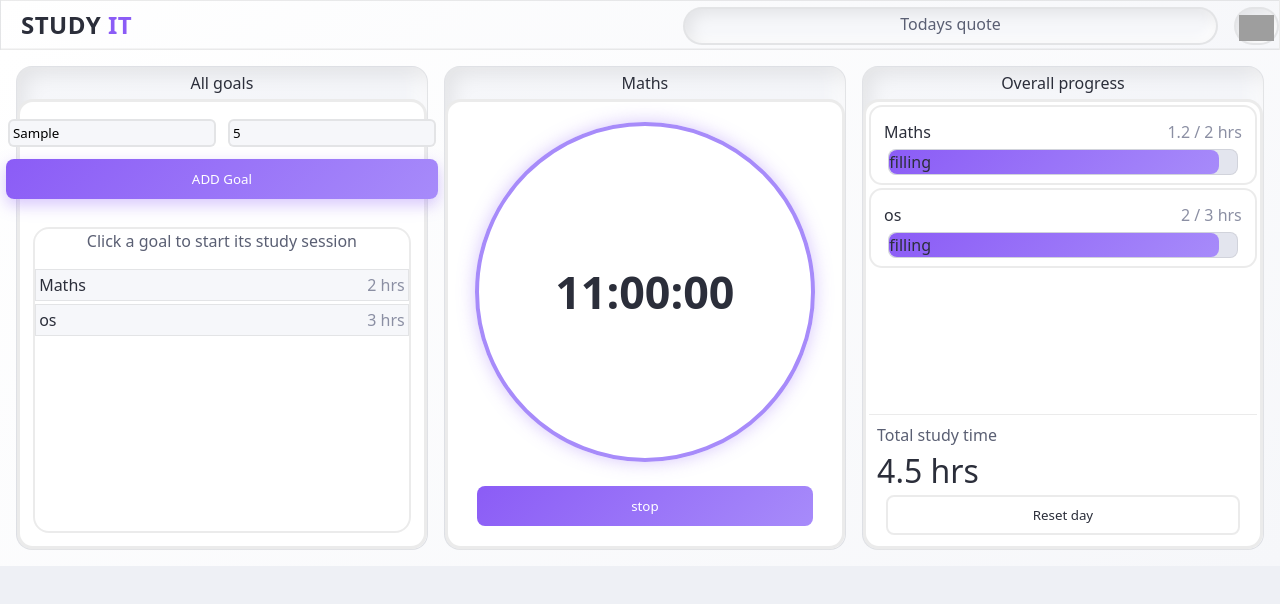
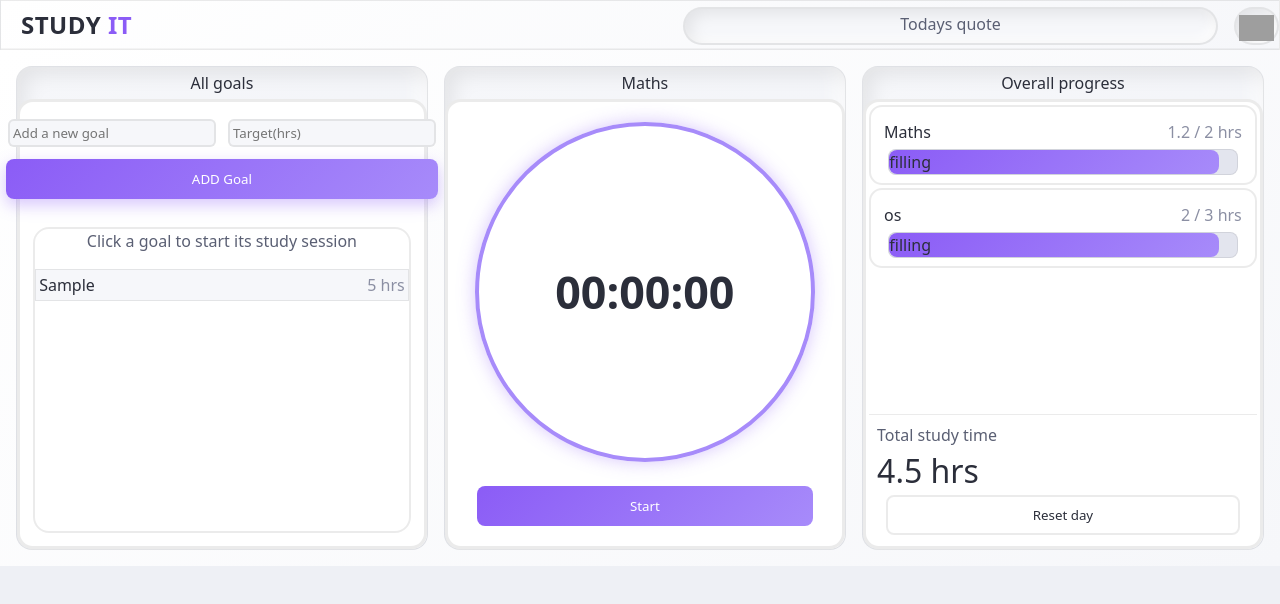
Before and after one commit to Aayushi262005/STUDYIT, a plain HTML site: page index.html in a window 1280 px wide. Both pictures are taken after typing "Sample", "5" into the empty fields and a click on the button "ADD Goal". Drawn offline with Linux system fonts and the light colour scheme; grey boxes are pictures that could not be loaded.

Commit message:
Implement goals list with formatted time and timer setup

```diff
--- a/index.html
+++ b/index.html
@@ -51,9 +51,9 @@
                 <h4 id="timerheading"> Maths</h4>
                 <div class="timercontent">
                     <div class="clock">
-                        <p id="changabletime">11:00:00 </p>
+                        <p id="changabletime">00:00:00 </p>
                     </div>
-                    <button id="stop">stop</button>
+                    <button id="stop">Start</button>
                 </div>
 
             </div>
--- a/script.js
+++ b/script.js
@@ -1 +1,110 @@
-console.log("hello world");
+const goalInput=document.getElementById("newgoal");
+const timeInput = document.getElementById("time");
+const submitBtn=document.querySelector("#submitbtn");
+const goalList = document.querySelector(".goallist ul");
+const goalListItem = document.querySelectorAll(".goallist");
+const timerHeading=document.querySelector("#timerheading");
+const time=document.querySelector("#changabletime");
+
+let goals = [];
+let activeGoalIndex=null;
+let timer=null;
+let seconds=0;
+let remainingSeconds=0;
+
+
+submitBtn.addEventListener("click",()=>{
+    const goalName=goalInput.value;
+    const targetTime = Number(timeInput.value) * 3600;
+    if(! goalName|| !targetTime){
+        alert("Please enter both goal and time");
+    }
+    else{
+        const goal = {
+        name: goalName,
+        target: targetTime,
+        studied: 0
+    };
+    goals.push(goal);
+    rendergoals();
+    goalInput.value = "";
+    timeInput.value = "";
+
+    }
+})
+function formatTime(totalSeconds) {
+  const hrs = Math.floor(totalSeconds / 3600);
+  const mins = Math.floor((totalSeconds % 3600) / 60);
+
+  let result = "";
+
+  if (hrs > 0) {
+    result += hrs + " " + (hrs === 1 ? "hr" : "hrs");
+  }
+
+  if (mins > 0) {
+    if (result !== "") result += " ";
+    result += mins + " " + (mins === 1 ? "min" : "mins");
+  }
+
+  return result || "0 min";
+}
+
+function rendergoals(){
+    goalList.innerHTML="";
+    goals.forEach((goal, index) =>{
+        const li = document.createElement("li");
+        li.classList.add("goal-item");
+        if(index===activeGoalIndex){
+            li.classList.add("active");
+        }
+        li.innerHTML=`
+            <span class="goal-name">${goal.name}</span>
+            <span class="goal-time">${formatTime(goal.target)}</span>
+        `;
+
+        li.addEventListener("click", () =>{
+            activeGoalIndex=index;
+            timerHeading.textContent=goal.name;
+            loadGoalTime(index)
+            rendergoals();
+        })
+    goalList.appendChild(li);
+
+    })
+}
+
+function startTimer(){
+    if(activeGoalIndex===null){
+        alert("Please select a goal!");
+        return;
+    }
+    clearInterval(timer);
+
+    timer= setInterval(()=>{
+
+        if(remainingSeconds<=0){
+            clearInterval(timer);
+            timer=null;
+            return;
+
+        }
+        remainingSeconds--;
+        updateClock();
+
+    },1000);
+}
+
+function updateClock(){
+    const hrs=Math.floor(remainingSeconds/3600);
+    const mins=Math.floor((remainingSeconds%3600)/60);
+    const secs=Math.floor(remainingSeconds%60);
+    time.innerText= String(hrs).padStart(2,"0")+":"+String(mins).padStart(2,"0")+":"+String(secs).padStart(2,"0");
+
+}
+console.log();
+
+function loadGoalTime(index) {
+  remainingSeconds = Number(goals[index].target);
+  updateClock();
+}
--- a/style.css
+++ b/style.css
@@ -327,3 +327,7 @@ input ::placeholder{
     flex-direction: column;
     gap: 0.2rem;
 }
+.goal-item.active{
+    opacity:1;
+    border: 2px solid var(--accent);
+}
```
